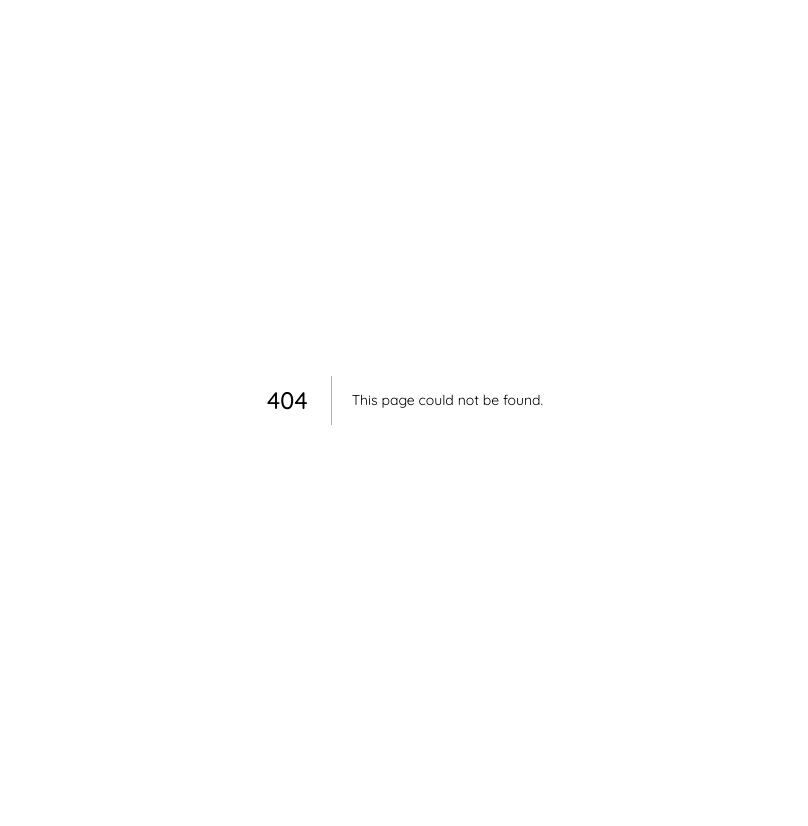
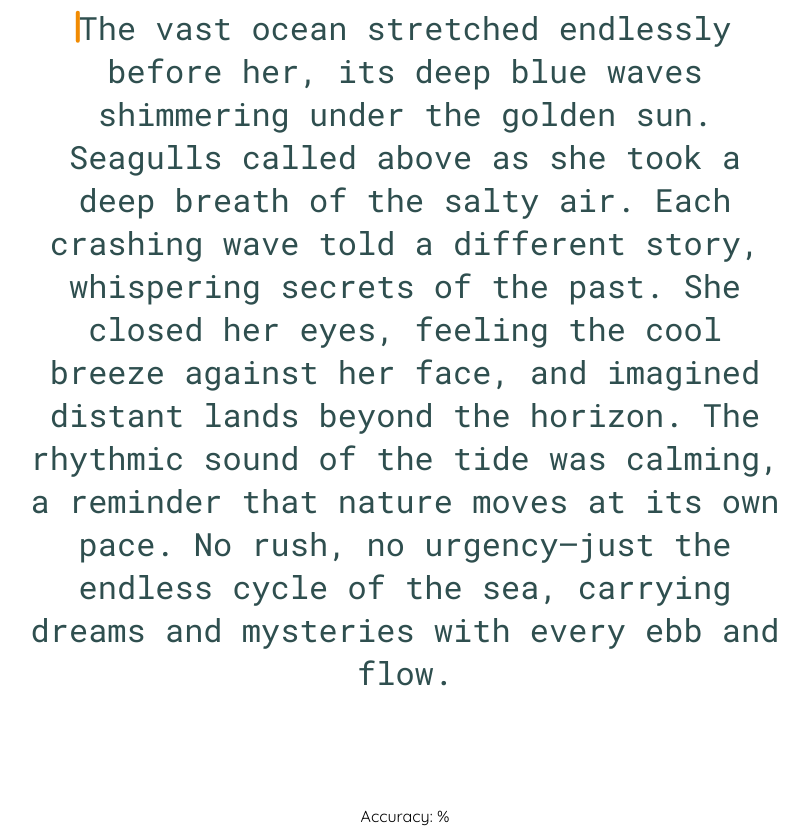
Before and after one commit to JDMCK/ClickClack, a Next.js app in the folder client/: page /typing/test in a window 1280 px wide. Before the commit this address had no page. Shown: the whole page, without its empty margins (235-1043 px from the left). Before the commit the page ends 800 px from the top, so only its background shows below. Built offline with nearby package versions, Linux system fonts and the light colour scheme.

Commit message:
added initial test env.

```diff
--- a/client/src/app/styles/globals.css
+++ b/client/src/app/styles/globals.css
@@ -1,5 +1,8 @@
 @import url('https://fonts.googleapis.com/css2?family=Quicksand:wght@300;400;500;600;700&display=swap');
+@import url('https://fonts.googleapis.com/css2?family=Roboto+Mono:ital,wght@0,100..700;1,100..700&display=swap');
 
-* {
+html, body {
     font-family: "Quicksand", sans-serif; /* Quicksand font */
+    margin: 0;
+    padding: 0;
   }
--- a/client/src/app/styles/prompt-page.css
+++ b/client/src/app/styles/prompt-page.css
@@ -23,6 +23,11 @@
     margin: 10px 0;
     padding: 10px;
     font-size: 1rem;
+    box-sizing: border-box;
+}
+
+.prompt-input {
+    resize: none;
 }
 
 .prompt-button {
--- /dev/null
+++ b/client/src/app/styles/test-page.css
@@ -0,0 +1,57 @@
+@import url('https://fonts.googleapis.com/css2?family=Roboto+Mono:ital,wght@0,100..700;1,100..700&display=swap');
+
+.typing-container {
+    width: 100%;
+    margin: 0;
+    padding: 0;
+    font-size: 2rem;
+    white-space: pre-line;
+    display: flex;
+    justify-content: center;
+    align-items: center;
+    text-align: center;
+    font-family: "Roboto Mono", monospace;
+    position: relative;
+}
+
+.typing-frame {
+    display: flex;
+    flex-direction: column;
+    justify-content: center;
+    align-items: center;
+    gap: 5rem;
+    height: 100dvh;
+}
+
+.typing-container p {
+    margin-inline: 20%;
+}
+
+.typed-correct {
+    color: gray;
+}
+
+.typed-error {
+    color: lightcoral;
+}
+
+.prompt {
+    color: darkslategray;
+}
+
+.cursor {
+    height: 2rem;
+    width: 0.3rem;
+    background-color: yellow;
+    position: absolute;
+    border-radius: 5rem;
+    animation: fadeBlink 1.5s ease-in-out infinite;
+    transform: translate(-0.2rem, 0.3rem);
+
+}
+
+@keyframes fadeBlink {
+0% { background-color: darkgoldenrod; }
+50% { background-color: darkorange; }
+100% { background-color: darkgoldenrod; }
+}
--- /dev/null
+++ b/client/src/app/typing/test/page.js
@@ -0,0 +1,92 @@
+'use client';
+
+import '../../styles/test-page.css'
+import { useRouter } from 'next/navigation'
+import { useEffect, useState } from 'react';
+
+export default function TestPage() {
+  const router = useRouter();
+  const data = router.query;
+  const prompt = `The vast ocean stretched endlessly before her, its deep blue waves shimmering under the golden sun.\n
+Seagulls called above as she took a deep breath of the salty air.\n
+Each crashing wave told a different story, whispering secrets of the past.\n
+She closed her eyes, feeling the cool breeze against her face, and imagined distant lands beyond the horizon.\n
+The rhythmic sound of the tide was calming, a reminder that nature moves at its own pace.\n
+No rush, no urgency—just the endless cycle of the sea, carrying dreams and mysteries with every ebb and flow.
+`.replaceAll('\n', ' ').replaceAll('  ', ' ');
+
+  const [keys, setKeys] = useState([]);
+  const [displayKeys, setDisplayKeys] = useState([]);
+
+  const handleKeyDown = (e) => {
+    if (e.key === 'Backspace') {
+      setDisplayKeys(prev => prev.slice(0, -1));
+      setKeys(prev => [...prev, e.key]);
+      return;
+    }
+
+    const regex = /^[a-zA-Z0-9.,!?;:''(){}\[\]<>@#%^&*\-_=+\/\\|~`$\s]$/;
+
+    if (!regex.test(e.key)) {
+      return;
+    }
+
+    setDisplayKeys(prev => [...prev, e.key]);
+    setKeys(prev => [...prev, e.key]);
+  };
+
+  useEffect(() => {
+    window.addEventListener('keydown', handleKeyDown);
+    return () => {
+      window.removeEventListener('keydown', handleKeyDown);
+    };
+  }, []);
+
+  const getAccuracy = (keyStrokes) => {
+    const promptKeys = prompt.split('');
+
+    console.log(keyStrokes, promptKeys);
+
+    let offset = 0;
+    let correct = 0;
+    let error = 0;
+    for (let i = 0; i < keyStrokes.length; i++) {
+      if (keyStrokes[i] === 'Backspace') {
+        offset -= 2;
+        continue;
+      }
+      if (keyStrokes[i] === promptKeys[i + offset]) {
+        correct++;
+      } else {
+        error++;
+      }
+    }
+    console.log("offset: ", offset)
+    console.log("correct: ", correct)
+    console.log("error: ", error)
+
+    return correct / (correct + error);
+  }
+
+  return (
+    <div className='typing-frame'>
+      <div className='typing-container'>
+        <p>
+          {displayKeys.map((key, index) => {
+            if (key === prompt[index]) {
+              return <span key={key + index} className='typed typed-correct'>{key}</span>
+            }
+            return <span key={key + index} className='typed typed-error'>
+              {prompt[index] === ' ' ? '•' : prompt[index]}
+            </span>
+          })}
+          <span className="cursor"/>
+          <span className='prompt'>{prompt.slice(displayKeys.length)}</span>
+        </p>
+      </div>
+      <div className='stats'>
+        Accuracy: {Math.floor(getAccuracy(keys) * 100) || ''}%
+      </div>
+    </div>
+  );
+}
```
